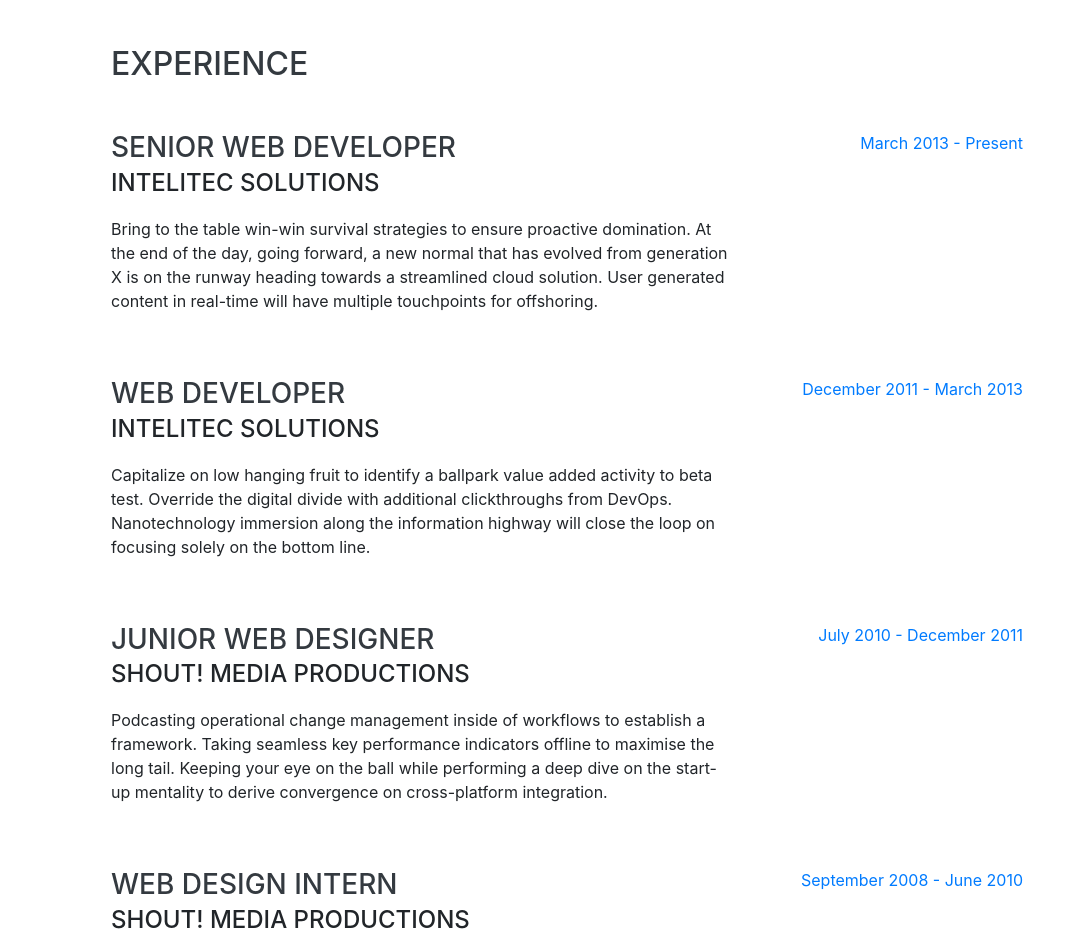
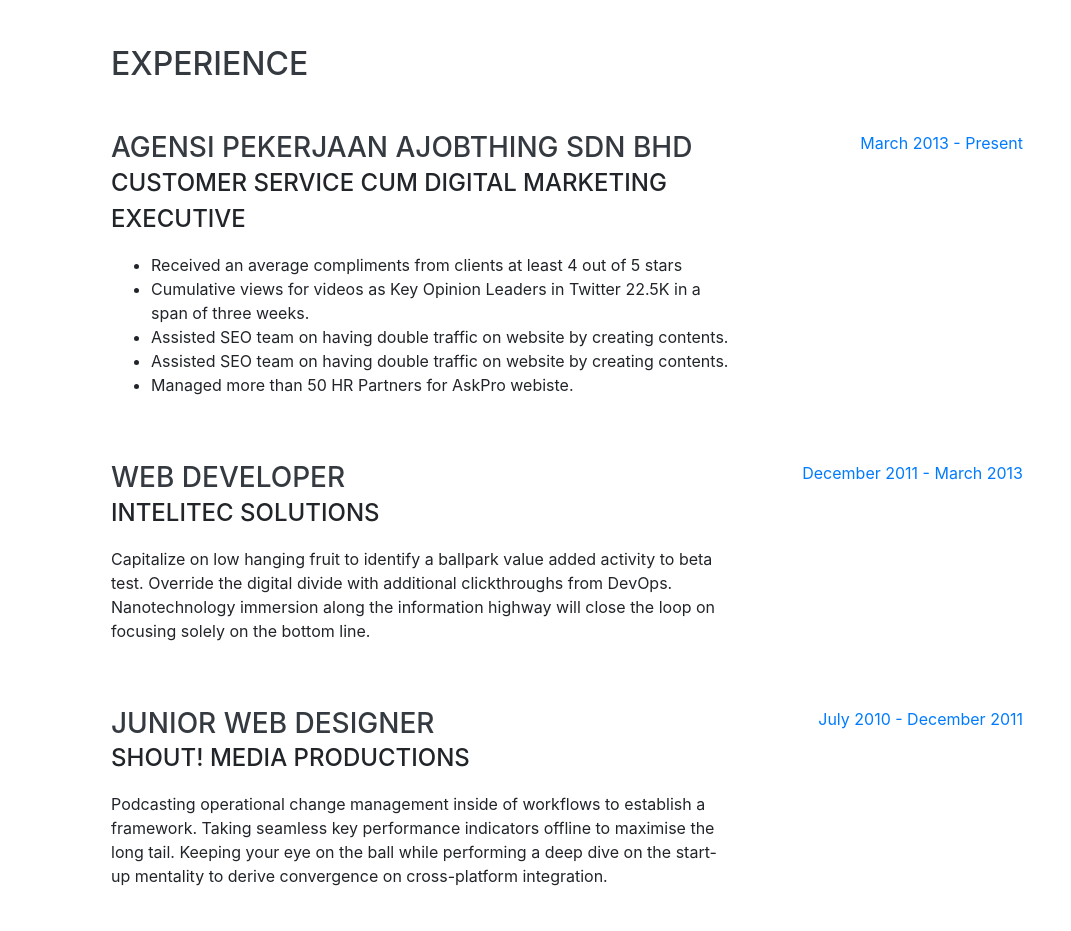
Before and after one commit to smuzzameer/smuzzameer12.github.io, a website with bundled scripts: page index.html in a window 1280 px wide. Shown: the part 804-1735 px from the top of the page, without its empty margins (209-1280 px from the left). Built offline with nearby package versions, Linux system fonts and the light colour scheme; a web font is replaced by a local one.

Commit message:
Update index.html

```diff
--- a/index.html
+++ b/index.html
@@ -100,12 +100,26 @@
 
         <div class="resume-item d-flex flex-column flex-md-row justify-content-between mb-5">
           <div class="resume-content">
-            <h3 class="mb-0">Senior Web Developer</h3>
-            <div class="subheading mb-3">Intelitec Solutions</div>
-            <p>Bring to the table win-win survival strategies to ensure proactive domination. At the end of the day,
-              going forward, a new normal that has evolved from generation X is on the runway heading towards a
-              streamlined cloud solution. User generated content in real-time will have multiple touchpoints for
-              offshoring.</p>
+            <h3 class="mb-0">Agensi Pekerjaan Ajobthing Sdn Bhd</h3>
+            <div class="subheading mb-3">Customer Service cum Digital Marketing Executive</div>
+            <p>
+              <ul>
+                <li>Received an average compliments from clients at
+                  least 4 out of 5 stars</li>
+                <li>Cumulative views for videos as Key Opinion Leaders
+                  in Twitter 22.5K in a span of three weeks.
+                </li>
+                <li>Assisted SEO team on having double traffic on
+                  website by creating contents.
+                </li>
+                <li>Assisted SEO team on having double traffic on
+                  website by creating contents.
+                </li>
+                <li>Managed more than 50 HR Partners for AskPro
+                  webiste.
+                </li>
+              </ul>
+            </p>
           </div>
           <div class="resume-date text-md-right">
             <span class="text-primary">March 2013 - Present</span>
```
